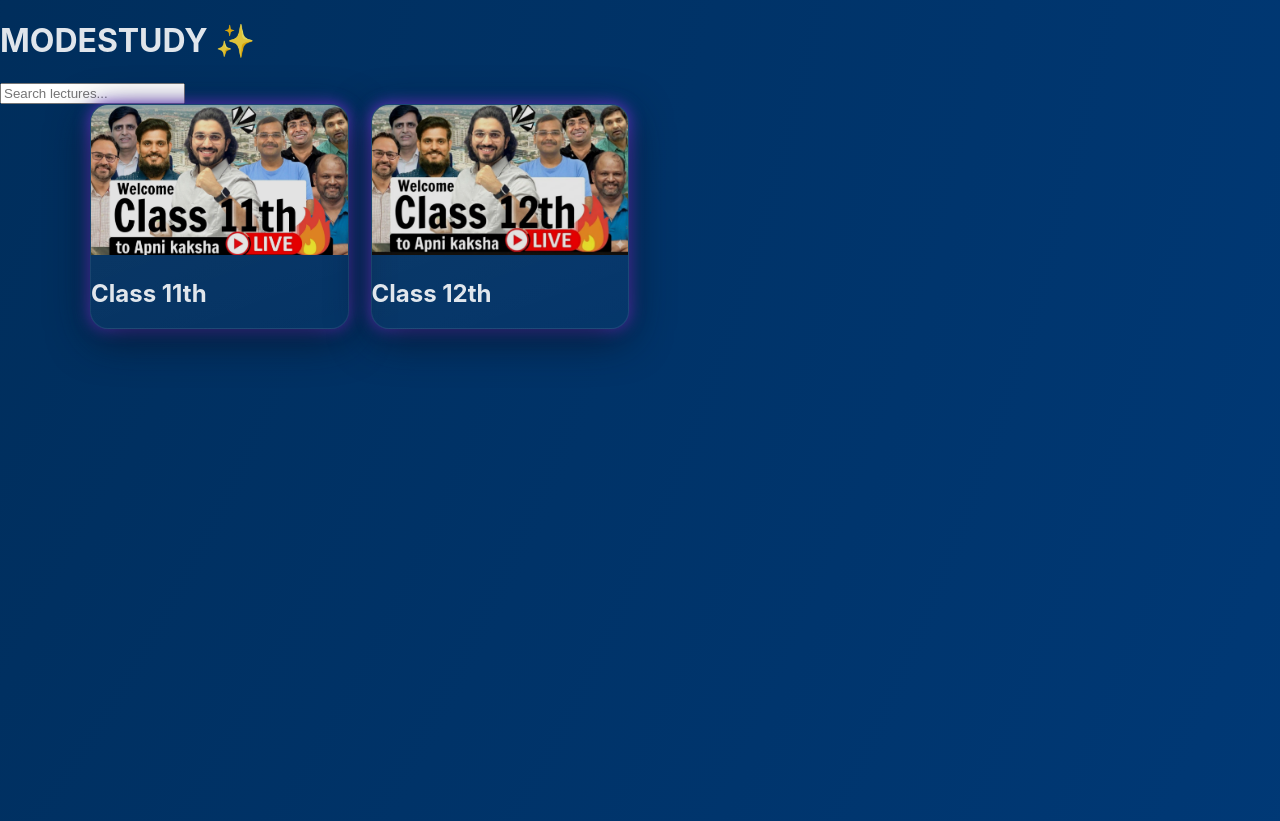
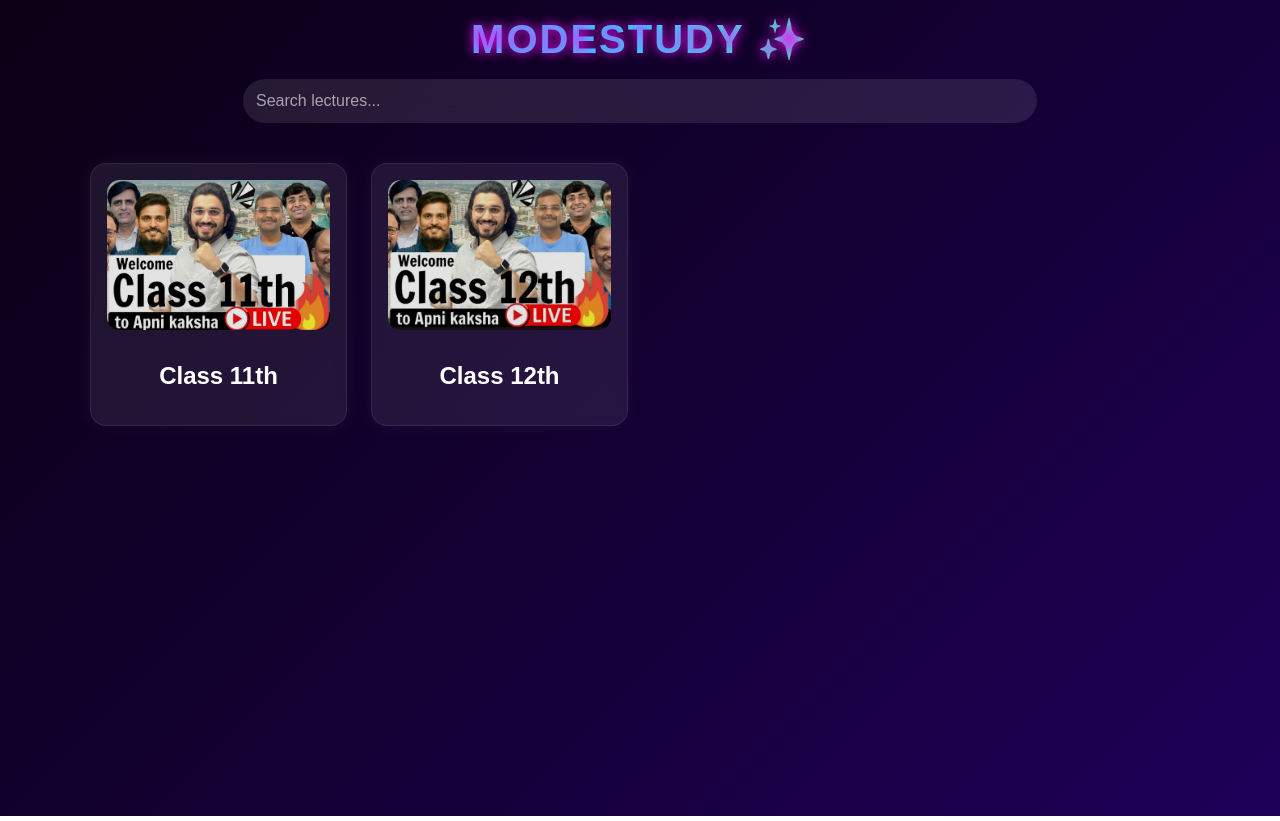
Before and after one commit to Moderatorboy/modistudy, a React (Vite) app: page / in a window 1280 px wide. Built offline with nearby package versions, Linux system fonts and the light colour scheme.

Commit message:
Update index.css

```diff
--- a/src/index.css
+++ b/src/index.css
@@ -1,208 +1,135 @@
-/* 🌈 MODESTUDY PREMIUM THEME */
-
-/* 🎨 Colors */
-:root{
-  --navy-1: #001a33;
-  --navy-2: #002b55;
-  --navy-3: #003d80;
-  --accent-cyan: #00eaff;
-  --accent-indigo: #7c3aed;
-  --accent-pink: #ff6bcb;
-  --muted-light: rgba(255,255,255,0.88);
-  --glass: rgba(255,255,255,0.03);
+body {
+  margin: 0;
+  background: linear-gradient(135deg, #0a0014, #140033, #1e0059);
+  color: white;
+  font-family: "Poppins", sans-serif;
+  text-align: center;
+  overflow-x: hidden;
 }
 
-/* 🔮 Background Dark (Premium Navy) */
-body{
-  margin:0;
-  min-height:100vh;
-  font-family: "Inter","Poppins",system-ui,-apple-system,"Segoe UI",Roboto,"Helvetica Neue",Arial;
-  color: var(--muted-light);
-  background: radial-gradient(circle at 10% 10%, var(--navy-1) 0%, var(--navy-2) 40%, var(--navy-3) 100%);
-  background-size: 300% 300%;
-  animation: bgShift 12s linear infinite;
-  -webkit-font-smoothing: antialiased;
-  overflow-x:hidden;
-}
-@keyframes bgShift {
-  0%{background-position:0% 50%;}
-  50%{background-position:100% 50%;}
-  100%{background-position:0% 50%;}
+.app-title {
+  font-size: 2.5rem;
+  background: linear-gradient(90deg, #ff00ff, #00ffff, #ff9900);
+  -webkit-background-clip: text;
+  color: transparent;
+  font-weight: 700;
+  margin: 1rem 0;
+  letter-spacing: 2px;
+  animation: glow 3s ease-in-out infinite alternate;
 }
 
-/* ☀️ Light Mode (White + Pink) */
-body.alt-theme{
-  background: linear-gradient(135deg,#ffffff 0%,#fff7fb 70%);
-  color:#111827;
-  transition:background .45s ease,color .45s ease;
-}
-body.alt-theme .card{
-  background:linear-gradient(180deg,#ffffff,#fff6fb);
-  color:#111827;
-  border:1px solid rgba(10,10,10,0.04);
-  box-shadow:0 10px 30px rgba(10,20,40,0.08);
-}
-body.alt-theme .theme-toggle{
-  background:linear-gradient(90deg,#ff7bbf,#ffb3da);
-  color:#111;
-  box-shadow:0 6px 28px rgba(255,123,191,0.2);
+@keyframes glow {
+  from { text-shadow: 0 0 10px #ff00ff; }
+  to { text-shadow: 0 0 20px #00ffff; }
 }
 
-/* 🌟 Modestudy Title */
-.hero{
-  text-align:center;
-  margin-top:40px;
-  margin-bottom:20px;
-}
-h1.logo{
-  font-size:56px;
-  font-weight:900;
-  letter-spacing:-1px;
-  background:linear-gradient(90deg,#00eaff,#7c3aed,#ff6bcb);
-  -webkit-background-clip:text;
-  color:transparent;
-  animation:hueRotate 6s linear infinite, floaty 5s ease-in-out infinite alternate;
-  text-shadow:0 0 28px rgba(6,182,212,0.25);
-}
-@keyframes hueRotate{
-  from{filter:hue-rotate(0deg);}
-  to{filter:hue-rotate(360deg);}
-}
-@keyframes floaty{
-  0%{transform:translateY(0);}
-  100%{transform:translateY(-6px);}
+.search-bar {
+  width: 60%;
+  padding: 0.8rem;
+  border-radius: 2rem;
+  border: none;
+  outline: none;
+  margin-bottom: 1.5rem;
+  font-size: 1rem;
+  background: rgba(255,255,255,0.1);
+  color: white;
+  backdrop-filter: blur(10px);
+  transition: all 0.3s ease;
 }
 
-/* 🌗 Theme Toggle Button */
-.theme-toggle{
-  display:block;
-  margin:16px auto;
-  background:linear-gradient(90deg,var(--accent-indigo),var(--accent-cyan));
-  color:#fff;
-  border:none;
-  padding:10px 22px;
-  border-radius:999px;
-  font-weight:600;
-  cursor:pointer;
-  box-shadow:0 0 20px rgba(6,182,212,0.4);
-  transition:transform .2s,box-shadow .4s;
-}
-.theme-toggle:hover{
-  transform:scale(1.08);
-  box-shadow:0 0 26px rgba(6,182,212,0.6);
+.search-bar::placeholder {
+  color: rgba(255,255,255,0.6);
 }
 
-/* 🔍 Search Box */
-.search-box{
-  width:90%;
-  max-width:760px;
-  margin:20px auto;
-  background:rgba(255,255,255,0.05);
-  border:1px solid rgba(255,255,255,0.08);
-  padding:10px 16px;
-  border-radius:999px;
-  display:flex;
-  align-items:center;
-  gap:10px;
-  box-shadow:0 0 18px rgba(6,182,212,0.1);
-}
-.search-box input{
-  flex:1;
-  background:transparent;
-  border:none;
-  outline:none;
-  color:inherit;
-  font-size:16px;
+.search-bar:focus {
+  background: rgba(255,255,255,0.2);
 }
 
-/* 🧱 Grid Cards */
-.grid{
-  display:grid;
-  grid-template-columns:repeat(auto-fill,minmax(240px,1fr));
-  gap:22px;
-  width:90%;
-  max-width:1100px;
-  margin:0 auto 60px;
-}
-.card{
-  position:relative;
-  border-radius:18px;
-  overflow:hidden;
-  background:linear-gradient(160deg,rgba(255,255,255,0.05),rgba(255,255,255,0.02));
-  box-shadow:0 10px 40px rgba(8,20,43,0.8),0 0 15px var(--accent-indigo);
-  border:1px solid rgba(255,255,255,0.08);
-  cursor:pointer;
-  transition:all .25s ease;
-}
-.card:hover{
-  transform:translateY(-8px) scale(1.03);
-  box-shadow:0 14px 50px rgba(6,182,212,0.6),0 0 25px var(--accent-cyan);
-}
-.card img{
-  width:100%;
-  height:150px;
-  object-fit:cover;
-  filter:brightness(0.9);
-}
-.card .meta{padding:14px;}
-.meta .name{font-weight:700;font-size:1.05rem;}
-.meta .sub{color:var(--muted-light);margin-top:6px;font-size:0.88rem;}
-
-/* 📘 Chapter / Lecture Buttons */
-.list button{
-  background:linear-gradient(90deg,rgba(255,255,255,0.03),rgba(255,255,255,0.06));
-  border:1px solid rgba(255,255,255,0.08);
-  border-radius:10px;
-  color:inherit;
-  padding:12px 14px;
-  text-align:left;
-  font-size:18px;
-  font-weight:500;
-  cursor:pointer;
-  transition:0.25s;
-  width:100%;
-}
-.list button:hover{
-  background:linear-gradient(90deg,rgba(124,58,237,0.3),rgba(6,182,212,0.3));
-  transform:scale(1.02);
-  box-shadow:0 0 18px rgba(124,58,237,0.3);
+.grid {
+  display: grid;
+  grid-template-columns: repeat(auto-fill, minmax(230px, 1fr));
+  gap: 1.5rem;
+  padding: 1rem 2rem;
 }
 
-/* 📺 Video Embed */
-.embed iframe{
-  width:100%;
-  height:62vh;
-  border-radius:14px;
-  border:none;
-  box-shadow:0 0 40px rgba(6,182,212,0.25);
+.card {
+  background: rgba(255,255,255,0.08);
+  border-radius: 1rem;
+  padding: 1rem;
+  transition: all 0.3s;
+  cursor: pointer;
+  backdrop-filter: blur(6px);
+  box-shadow: 0 0 15px rgba(255,255,255,0.05);
 }
 
-/* ✨ Notes / DPP / DPP Video */
-.resources{
-  display:flex;
-  justify-content:center;
-  flex-wrap:wrap;
-  gap:15px;
-  margin:20px 0;
-}
-.resources a{
-  text-decoration:none;
-  background:linear-gradient(45deg,#6a00f4,#ff007a);
-  color:#fff;
-  padding:10px 18px;
-  border-radius:10px;
-  font-weight:600;
-  transition:0.3s;
-  box-shadow:0 0 20px rgba(255,0,150,0.4);
-}
-.resources a:hover{
-  transform:scale(1.05);
-  box-shadow:0 0 25px rgba(0,255,255,0.4);
+.card:hover {
+  background: rgba(255,255,255,0.2);
+  transform: translateY(-4px);
 }
 
-/* 📱 Responsive */
-@media(max-width:900px){
-  h1.logo{font-size:40px;}
-  .grid{grid-template-columns:repeat(auto-fill,minmax(180px,1fr));}
-  .embed iframe{height:48vh;}
+.card-img {
+  width: 100%;
+  border-radius: 0.8rem;
+  margin-bottom: 0.5rem;
 }
+
+.back-btn {
+  margin: 1rem;
+  padding: 0.5rem 1.2rem;
+  border-radius: 1rem;
+  border: none;
+  font-size: 1rem;
+  color: #fff;
+  background: linear-gradient(90deg, #ff0080, #7928ca);
+  cursor: pointer;
+  transition: 0.3s;
+}
+
+.back-btn:hover {
+  transform: scale(1.05);
+  background: linear-gradient(90deg, #00c6ff, #0072ff);
+}
+
+.resources {
+  display: flex;
+  justify-content: center;
+  gap: 1rem;
+  flex-wrap: wrap;
+  margin-bottom: 1rem;
+}
+
+.resources a {
+  background: rgba(255,255,255,0.1);
+  padding: 0.5rem 1rem;
+  border-radius: 1rem;
+  color: #fff;
+  text-decoration: none;
+  transition: 0.3s;
+}
+
+.resources a:hover {
+  background: rgba(255,255,255,0.3);
+}
+
+.video-section {
+  text-align: center;
+  padding: 1rem;
+}
+
+.video-container {
+  position: relative;
+  width: 90%;
+  max-width: 900px;
+  margin: 1rem auto;
+  aspect-ratio: 16/9;
+  border-radius: 1rem;
+  overflow: hidden;
+  box-shadow: 0 0 20px rgba(255,255,255,0.1);
+}
+
+.video-container iframe {
+  width: 100%;
+  height: 100%;
+  border: none;
+  border-radius: 1rem;
+}
```
